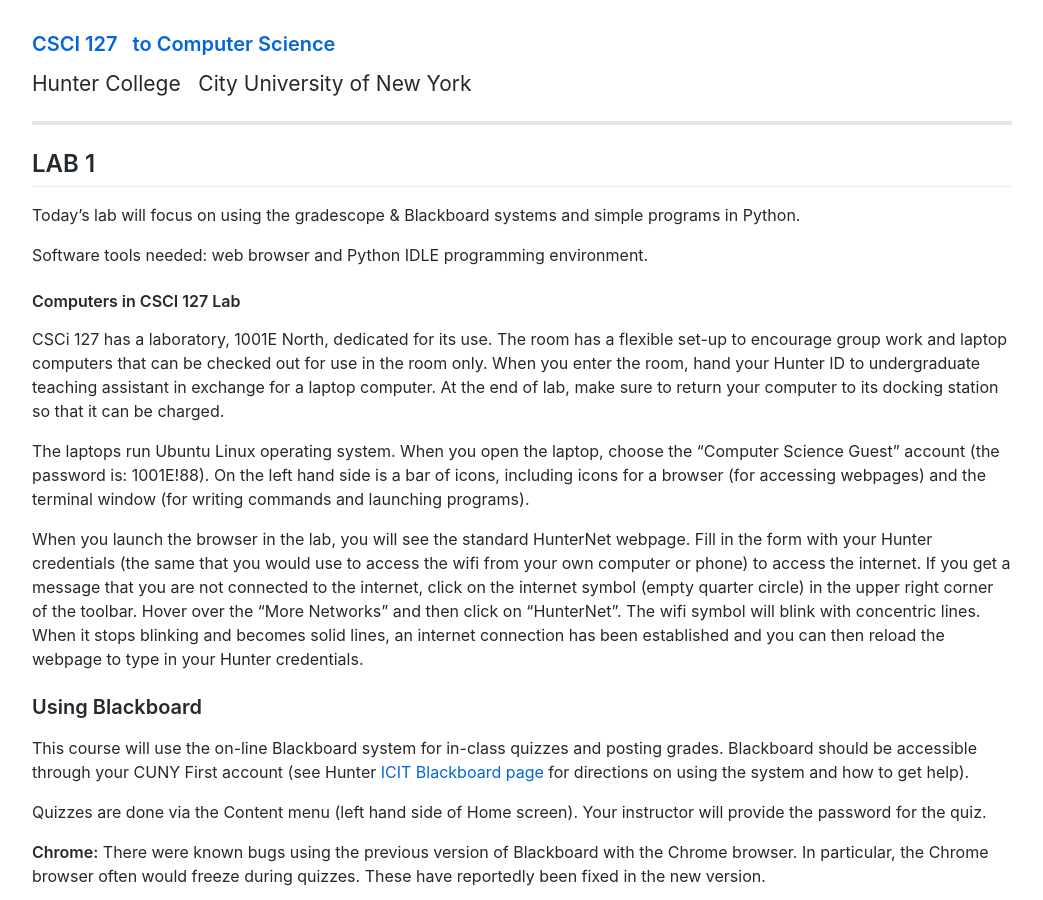
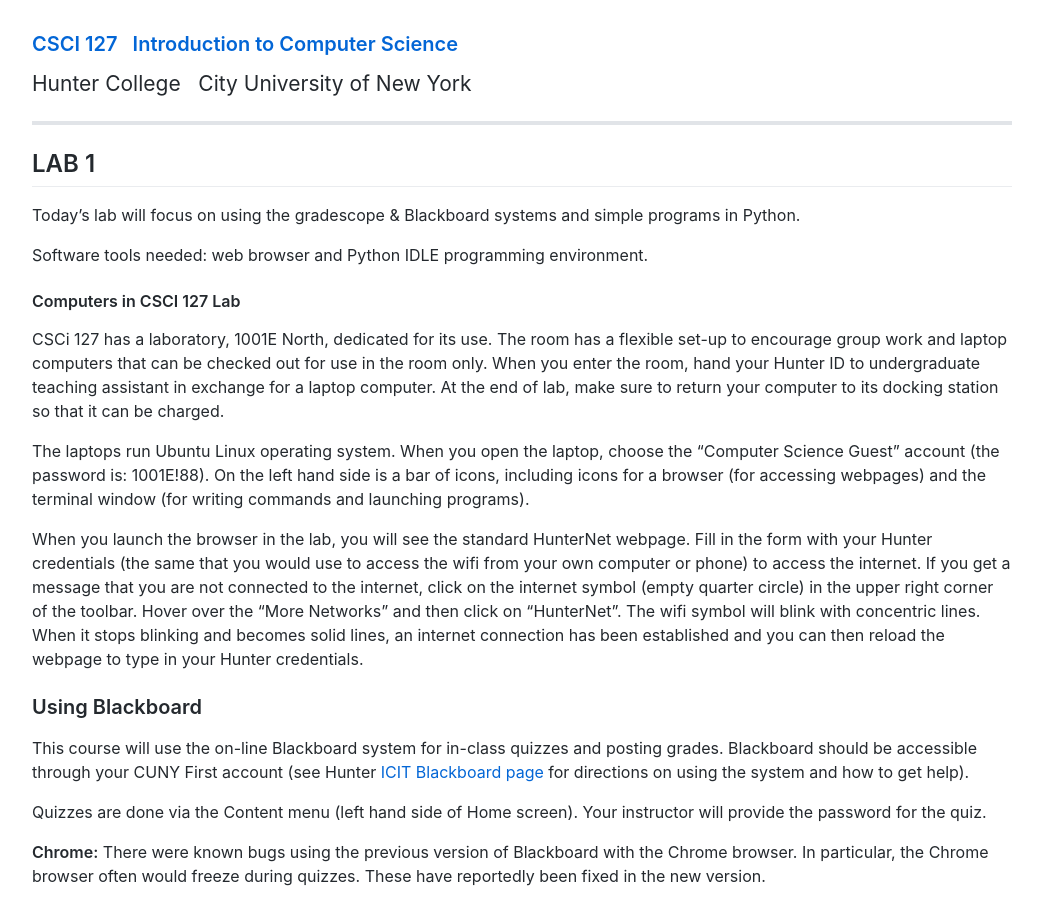
Before and after one commit to maryash/maryash.github.io, a Jekyll site: the page built from files/lab1.md, in a window 1280 px wide and 900 px high. Shown: the whole window, without its empty margins (118-1161 px from the left). Built offline with Jekyll 4.4.1, drawn with Linux system fonts in a browser that asks for light colours; comment, search, counter and statistics services are not loaded.

Commit message:
Update lab1.md

```diff
--- a/files/lab1.md
+++ b/files/lab1.md
@@ -2,7 +2,7 @@
 layout: myDefault
 title: LAB 1
 ---
-### [CSCI 127 &nbsp; to Computer Science](../main.html)
+### [CSCI 127 &nbsp; Introduction to Computer Science](../main.html)
 <span style="line-height:0.1; font-size:21px">Hunter College &nbsp; City University of New York</span>
 
 ---
```
